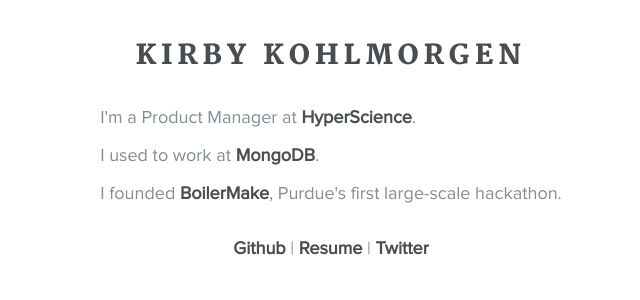
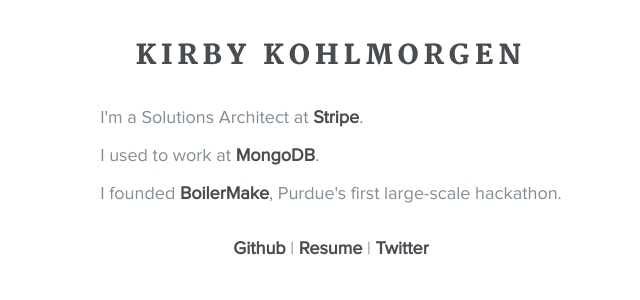
Before and after one commit to kirbyk/kirbyk.github.io, a Jekyll site: the page built from index.html, in a window 1280 px wide. Shown: the part 248-548 px from the top of the page, without its empty margins (309-949 px from the left). Built offline with Jekyll 4.4.1, drawn with Linux system fonts in a browser that asks for light colours.

Commit message:
update job

```diff
--- a/index.html
+++ b/index.html
@@ -7,8 +7,8 @@
       <div class='home-header-content'>
         <h1>Kirby Kohlmorgen</h1>
         <p>
-          I'm a Product Manager at
-          <a href='https://www.hyperscience.com' target='_blank'>HyperScience</a>.
+          I'm a Solutions Architect at
+          <a href='https://www.stripe.com' target='_blank'>Stripe</a>.
         </p>
         <p>
           I used to work at
```
